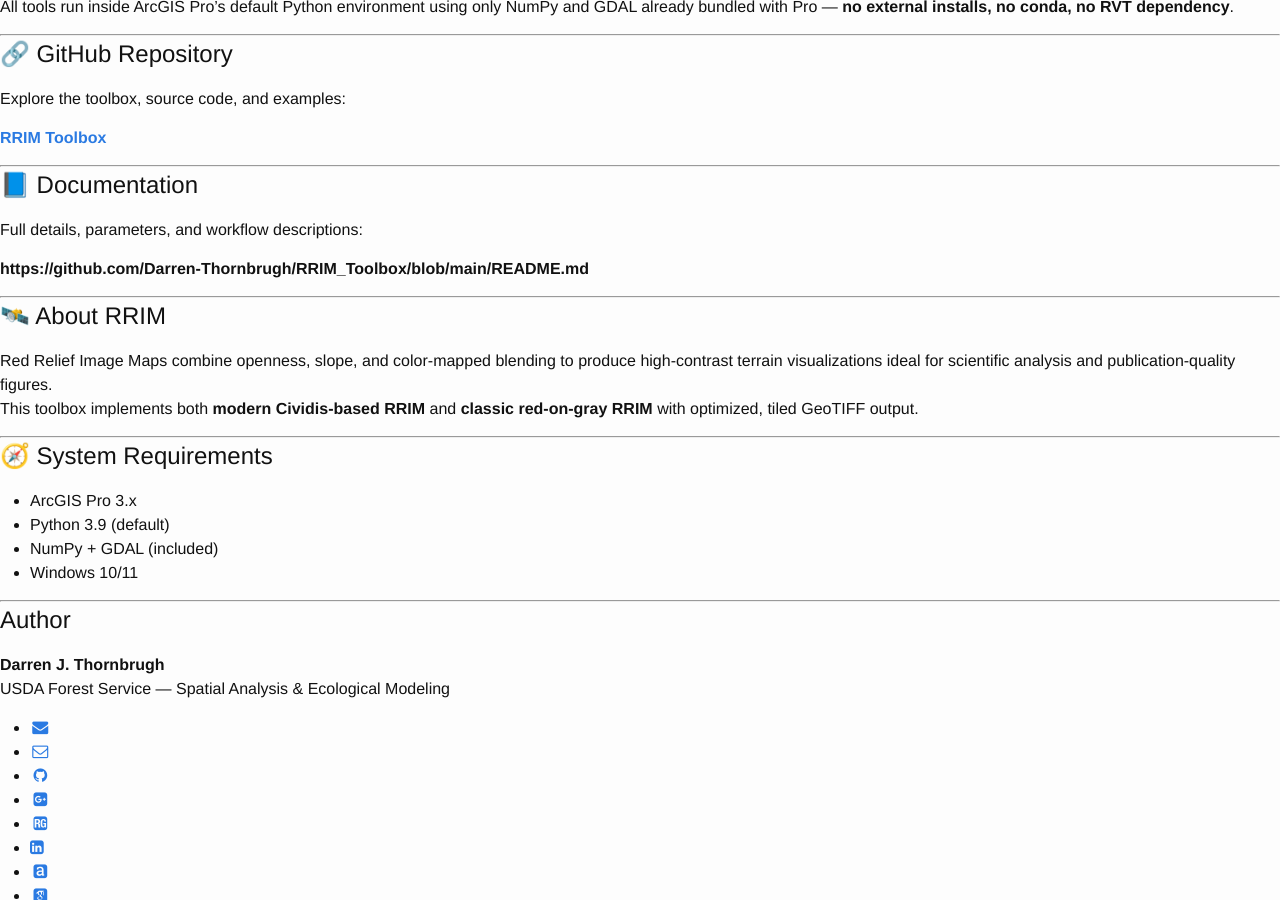
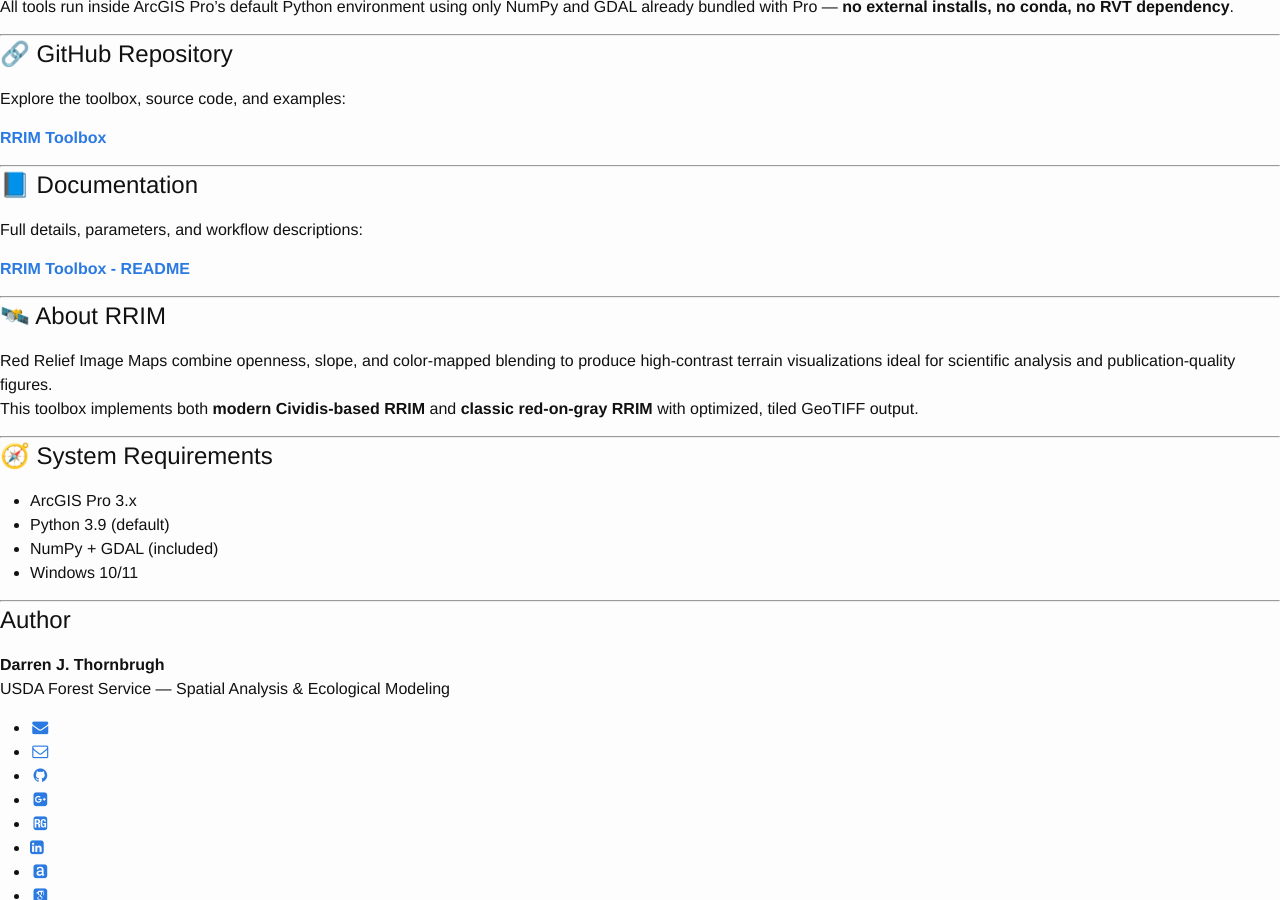
Before and after one commit to dthor/dthor.github.io, a Jekyll site: the page built from _posts/2026-6-23-Red-Relief-Image-Map-(RRIM)-Tools-for-ArcGIS-Pro.md, in a window 1280 px wide and 900 px high, scrolled down 996 px. Built offline with Jekyll 4.4.1, drawn with Linux system fonts in a browser that asks for light colours; nearby versions of some CDN libraries; some web fonts are replaced; our own code applies the rules of GitHub Pages for plain Markdown files; some of the changed lines change nothing that is shown.

Commit message:
Update 2026-6-23-Red-Relief-Image-Map-(RRIM)-Tools-for-ArcGIS-Pro.md
link to readme

```diff
--- a/_posts/2026-6-23-Red-Relief-Image-Map-(RRIM)-Tools-for-ArcGIS-Pro.md
+++ b/_posts/2026-6-23-Red-Relief-Image-Map-(RRIM)-Tools-for-ArcGIS-Pro.md
@@ -31,7 +31,7 @@
 ## 📘 Documentation
 Full details, parameters, and workflow descriptions:
 
-**https://github.com/Darren-Thornbrugh/RRIM_Toolbox/blob/main/README.md**
+**[RRIM Toolbox - README](https://github.com/Darren-Thornbrugh/RRIM_Toolbox/blob/main/README.md)**
 
 ---
 
```
